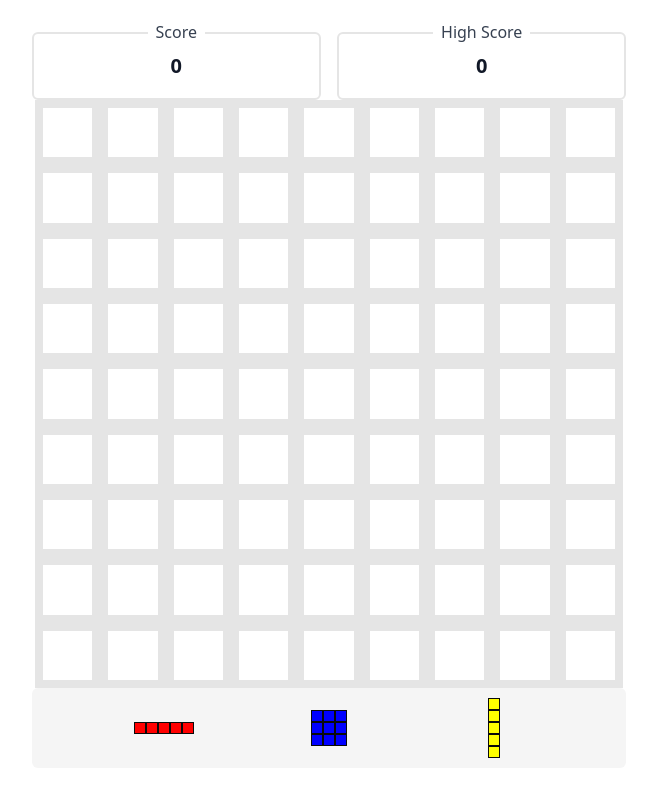
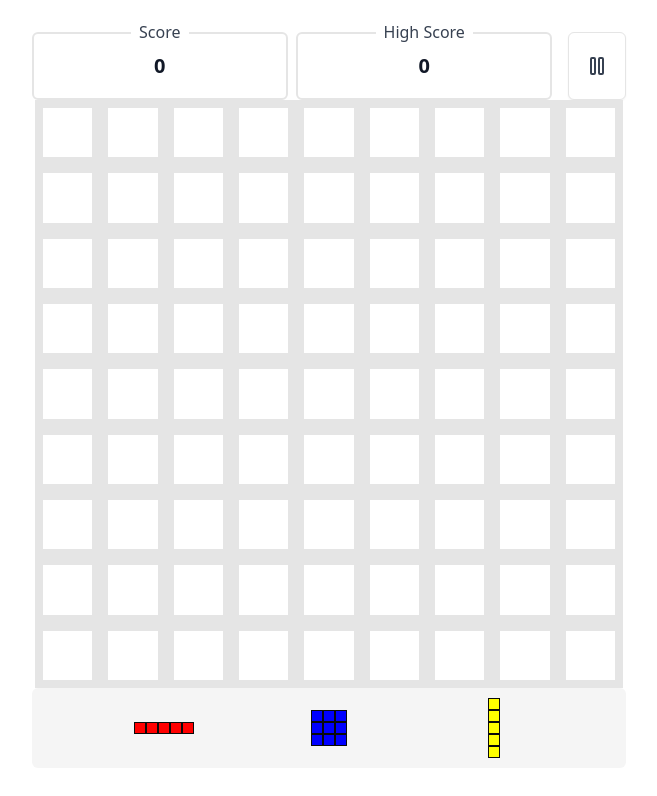
Before and after one commit to PlumeIO/block-puzzle, a React (Vite) app: page /game-classic in a window 1280 px wide. Shown: the top 796 px of the page, without its empty margins (311-968 px from the left). Built offline with nearby package versions, Linux system fonts and the light colour scheme.

Commit message:
feat: :sparkles: Add pause-button in classic-game screen

```diff
--- a/src/components/pause-button.tsx
+++ b/src/components/pause-button.tsx
@@ -12,15 +12,11 @@ import {
 import { Button } from "./ui/button";
 import { Link } from "react-router-dom";
 
-function MenuButton() {
+function PauseButton() {
   return (
     <AlertDialog>
       <AlertDialogTrigger asChild>
-        <Button
-          className="fixed top-4 right-4"
-          variant={"outline"}
-          size={"icon-lg"}
-        >
+        <Button className="rounded-md" variant={"outline"} size={"icon-lg"}>
           <Pause />
         </Button>
       </AlertDialogTrigger>
@@ -44,4 +40,4 @@ function MenuButton() {
   );
 }
 
-export default MenuButton;
+export default PauseButton;
--- a/src/components/score-board.tsx
+++ b/src/components/score-board.tsx
@@ -10,7 +10,7 @@ const ScoreBoard = React.forwardRef<HTMLDivElement, ScoreBoardProps>(
   ({ className, highScore, score, ...props }, ref) => {
     return (
       <div
-        className={cn(className, "w-full flex items-center gap-4")}
+        className={cn(className, "w-full flex items-center gap-2")}
         ref={ref}
         {...props}
       >
--- a/src/pages/classic-game.tsx
+++ b/src/pages/classic-game.tsx
@@ -4,6 +4,7 @@ import BlockMenu, {
 } from "@/components/block-menu";
 import Board, { BoardProps } from "@/components/board";
 import { CellProps } from "@/components/cell";
+import PauseButton from "@/components/pause-button";
 import ScoreBoard from "@/components/score-board";
 import boardController from "@/controllers/board.controller";
 import { TouchEvent, useEffect, useRef, useState } from "react";
@@ -90,7 +91,10 @@ function ClassicGame() {
 
   return (
     <main className="page">
-      <ScoreBoard score={0} highScore={0} />
+      <div className="flex gap-4">
+        <ScoreBoard score={0} highScore={0} />
+        <PauseButton />
+      </div>
       <Board grid={grid} cellSize={cellSize} ref={boardRef} />
       <BlockMenu
         blocks={blockMenuBlocks}
```
